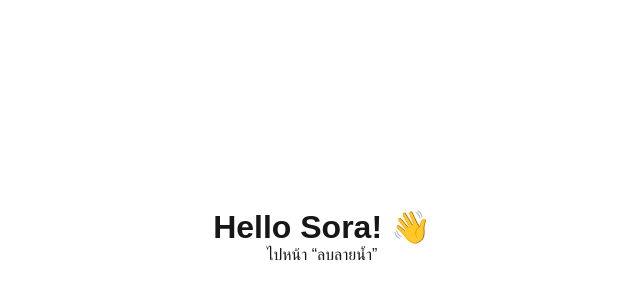
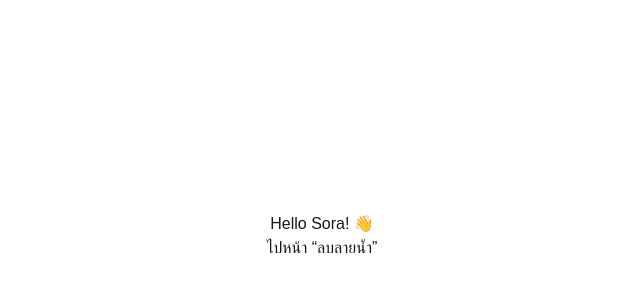
Before and after one commit to jillthana-max/sora-rwt, a Next.js app: page / in a window 1280 px wide. Shown: the part 164-464 px from the top of the page, without its empty margins (318-958 px from the left). Built offline with nearby package versions, Linux system fonts and the light colour scheme.

Commit message:
update remove page layout

```diff
--- a/package.json
+++ b/package.json
@@ -2,7 +2,7 @@
   "name": "hello-world-web",
   "version": "0.1.0",
   "private": true,
-   "scripts": {
+  "scripts": {
     "dev": "next dev --webpack",
     "build": "next build",
     "start": "next start",
@@ -14,11 +14,15 @@
     "react-dom": "19.2.0"
   },
   "devDependencies": {
+    "@tailwindcss/postcss": "^4.1.16",
     "@types/node": "^20",
     "@types/react": "^19",
     "@types/react-dom": "^19",
+    "autoprefixer": "^10.4.21",
     "eslint": "^9",
     "eslint-config-next": "16.0.1",
+    "postcss": "^8.5.6",
+    "tailwindcss": "^4.1.16",
     "typescript": "^5"
   }
 }
--- /dev/null
+++ b/postcss.config.js
@@ -0,0 +1,6 @@
+module.exports = {
+  plugins: {
+    "@tailwindcss/postcss": {},
+    autoprefixer: {},
+  },
+};
--- a/src/app/globals.css
+++ b/src/app/globals.css
@@ -1,3 +1,5 @@
+@import "tailwindcss";
+
 :root {
   --background: #ffffff;
   --foreground: #171717;
--- /dev/null
+++ b/tailwind.config.js
@@ -0,0 +1,6 @@
+/** @type {import('tailwindcss').Config} */
+module.exports = {
+  content: ["./src/**/*.{js,ts,jsx,tsx,mdx}"],
+  theme: { extend: {} },
+  plugins: [],
+};
```
Also changed, not shown: 1 other file (tests, documents, lock files or other folders).
